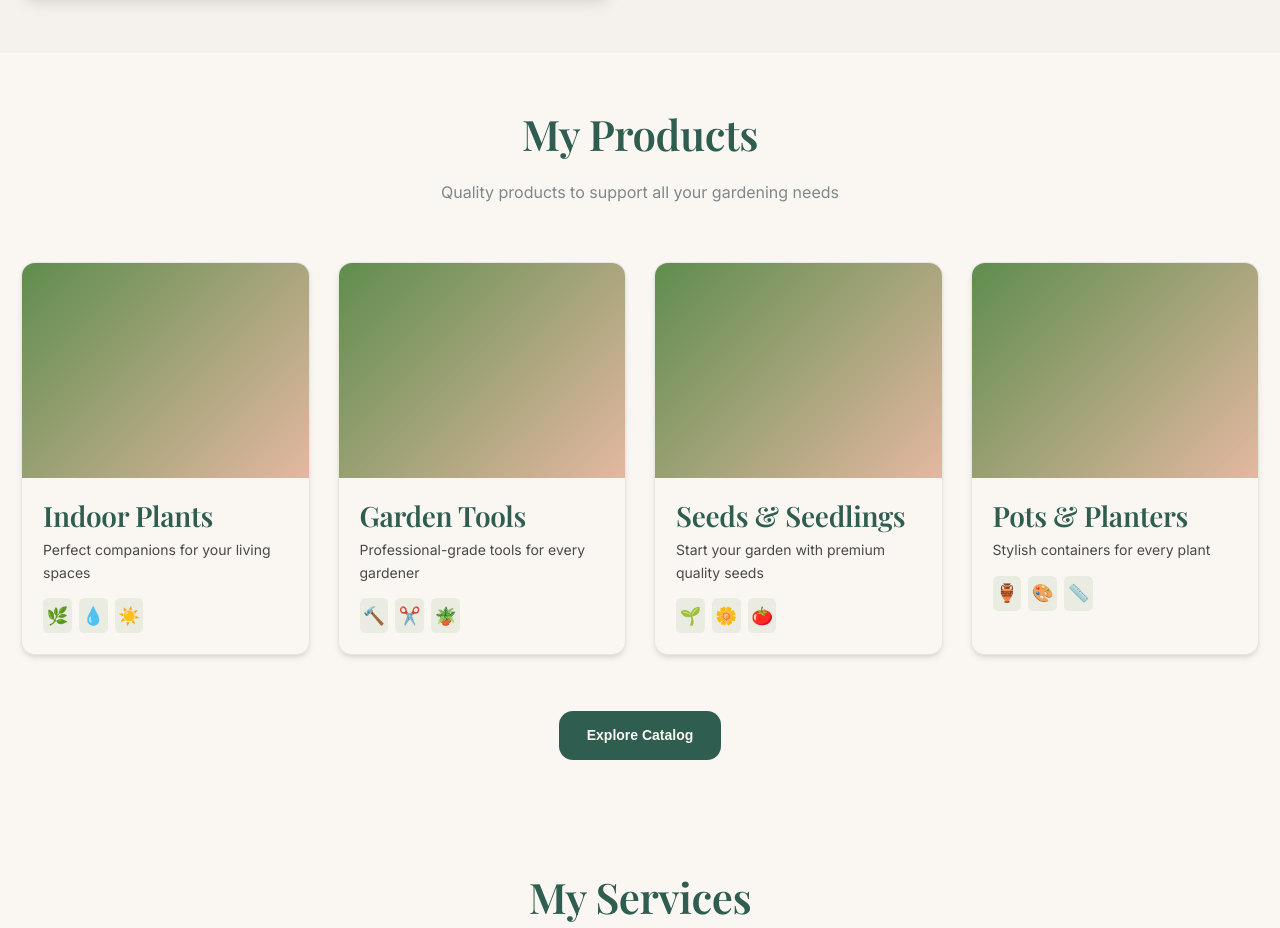
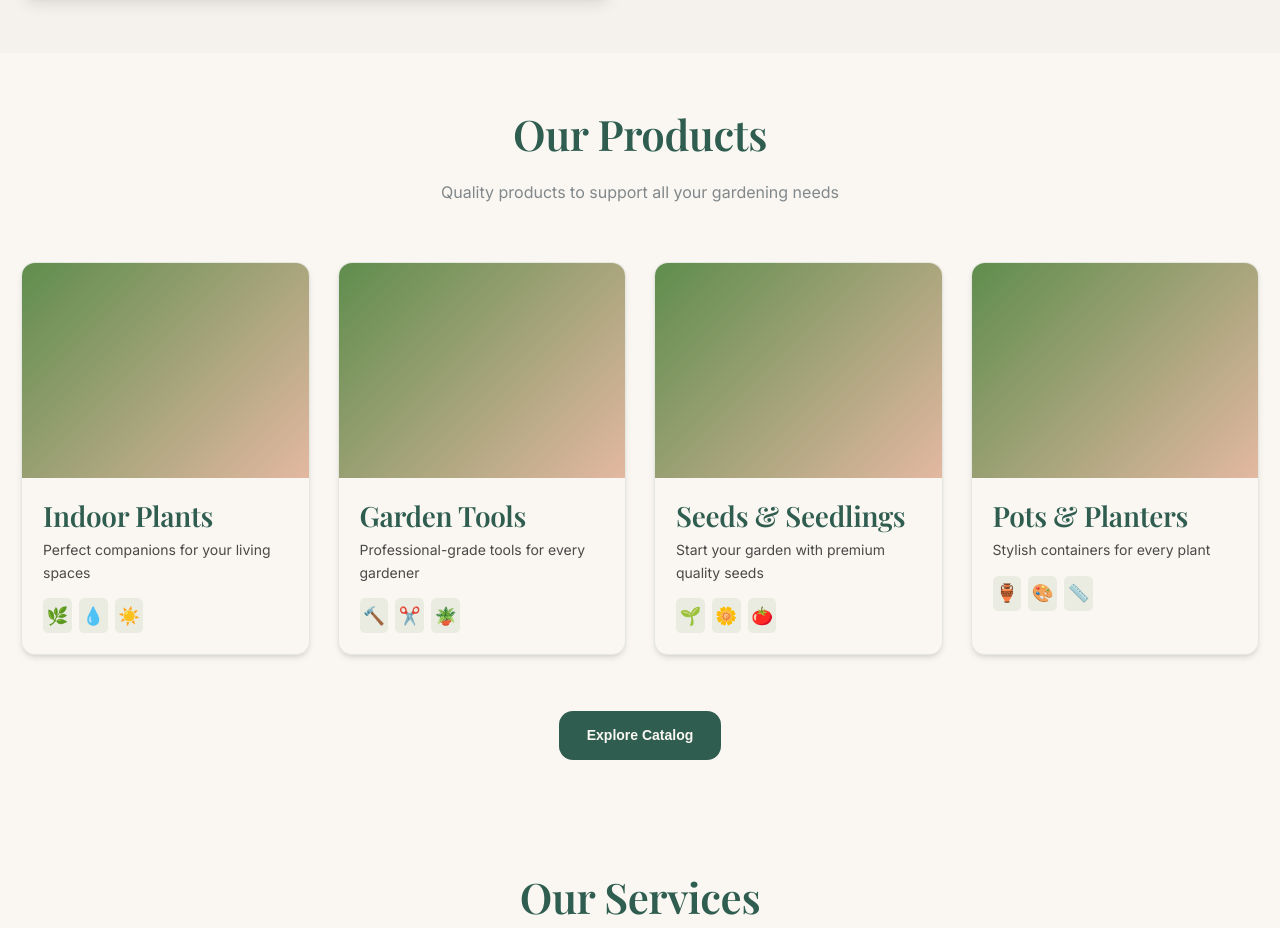
Before and after one commit to shubhambhatt545/Bageecha, a plain HTML site: page index.html in a window 1280 px wide. Shown: the part 1824-2752 px from the top of the page. Drawn offline with nearby package versions, Linux system fonts and the light colour scheme; a web font is replaced by a local one.

Commit message:
name changed

```diff
--- a/index.html
+++ b/index.html
@@ -200,7 +200,7 @@ They love how we listen, how we guide, and how we turn even the smallest corner
             <!-- Products Section -->
             <section id="products" class="products-section section-padding" aria-labelledby="products-title">
                 <div class="container">
-                    <h2 id="products-title" class="section-title text-center">My Products</h2>
+                    <h2 id="products-title" class="section-title text-center">Our Products</h2>
                     <p class="section-subtitle text-center">Quality products to support all your gardening needs</p>
                     <div class="products-grid">
                         <article class="product-card" data-animate="fade-up">
@@ -264,7 +264,7 @@ They love how we listen, how we guide, and how we turn even the smallest corner
             <!-- Services Section -->
             <section id="services" class="services-section section-padding" aria-labelledby="services-title">
                 <div class="container">
-                    <h2 id="services-title" class="section-title text-center">My Services</h2>
+                    <h2 id="services-title" class="section-title text-center">Our Services</h2>
                     <p class="section-subtitle text-center">Professional gardening solutions tailored to transform your spaces</p>
                     <div class="services-grid">
                         <article class="service-card" data-animate="fade-up" data-service="landscaping-designing">
```
